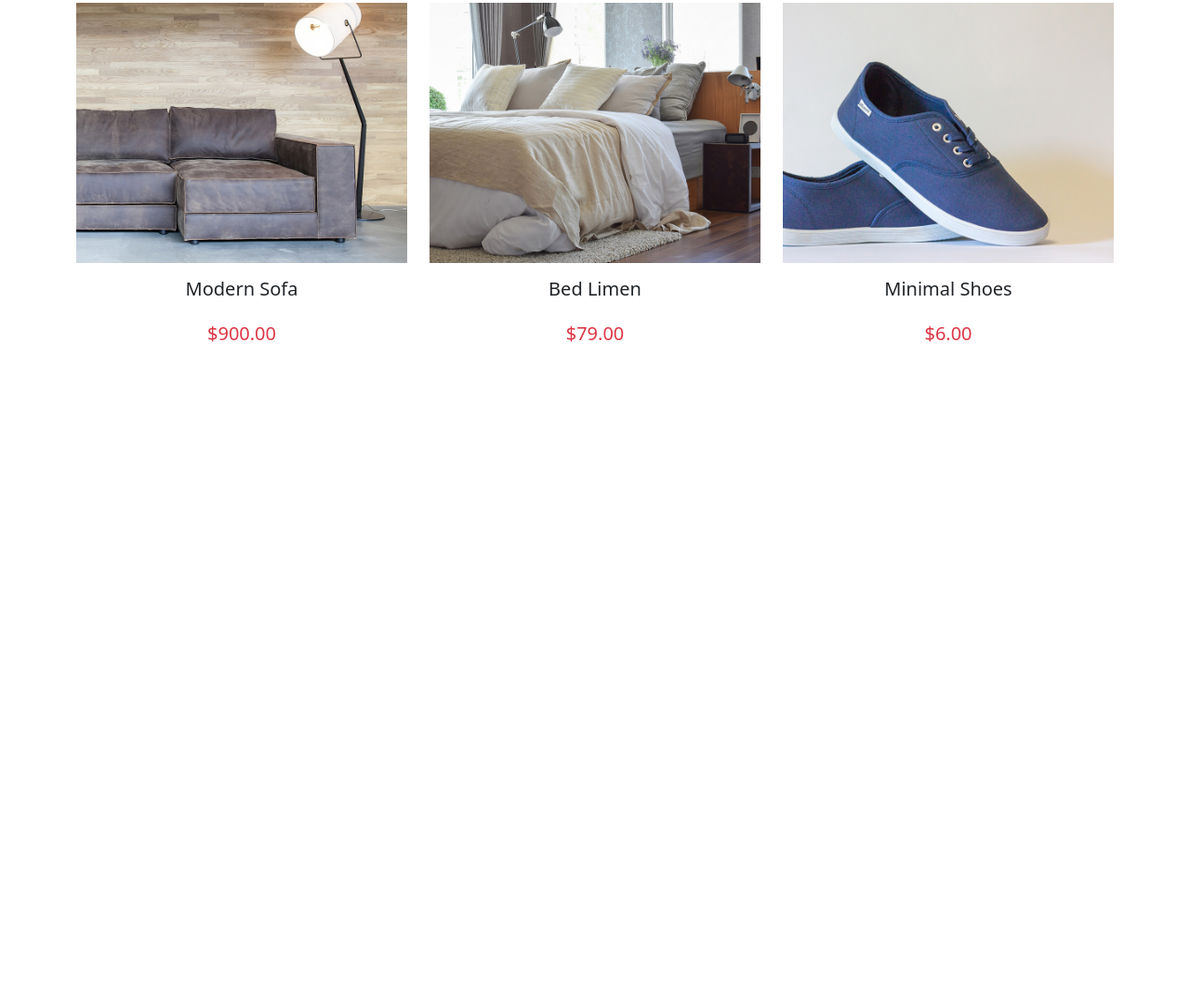
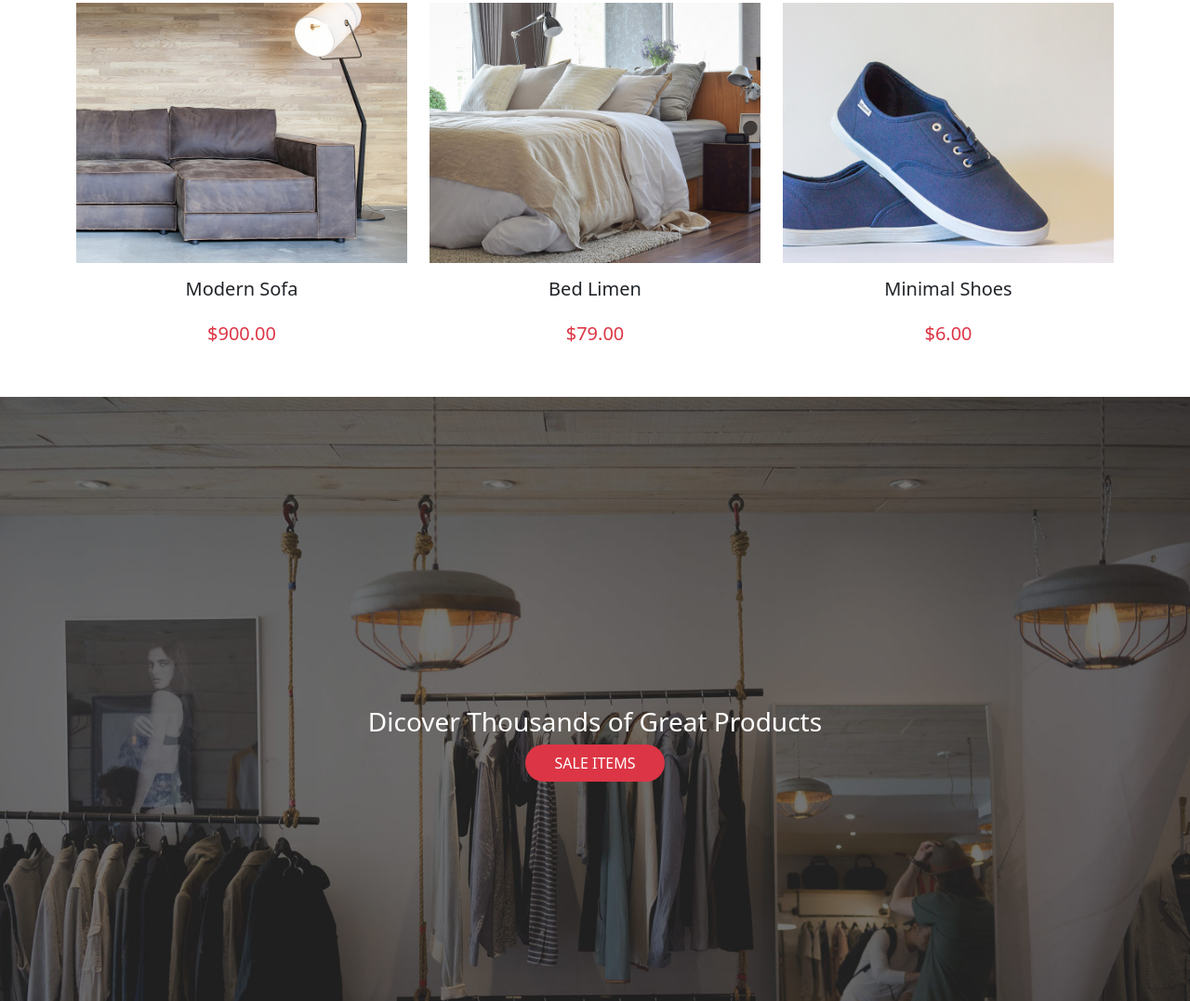
Before and after one commit to kevas007/cs_emporium_js_kevin_18, a website: page index.html in a window 1280 px wide. Shown: the part 2198-3275 px from the top of the page at 93% size. Before the commit the page ends 2577 px from the top, so only its background shows below. Drawn offline with nearby package versions, Linux system fonts and the light colour scheme.

Commit message:
section4

```diff
--- a/index.html
+++ b/index.html
@@ -218,6 +218,18 @@
         </section>
 
         <!--fin de la  section 3-->
+
+        <!--debut de la  section 4-->
+        <section class="mt-5">
+            <div class="section4 text-center d-flex flex-column align-items-center justify-content-center mt-5">
+                <h3 class="text-white mt-5 pt-5">
+                    Dicover Thousands of Great Products
+                </h3>
+                <button id="sal" class=" bg-danger text-white text-center" href="#">SALE ITEMS</button>
+            </div>
+
+        </section>
+        <!--fin de la  section 4-->
     </main>
 
 
--- /dev/null
+++ b/src/sass/modules/_section4.sass
@@ -0,0 +1,5 @@
+.section4
+    background-image: url(../../public/img/cta-bg.jpg)
+    background-size: cover
+    width: 100%
+    height: 650px
--- a/src/sass/modules/_style.sass
+++ b/src/sass/modules/_style.sass
@@ -1,7 +1,13 @@
 
 @import ./_navbar.sass
+
 @import ./_section1.sass
+
 @import ./_section2.sass
+
 @import ./_section3.sass
+
+@import ./_section4.sass
+
 body
     font-family: 'poppins',  sans-serif
```
Also changed, not shown: public/css/app.css, 1 other file.
